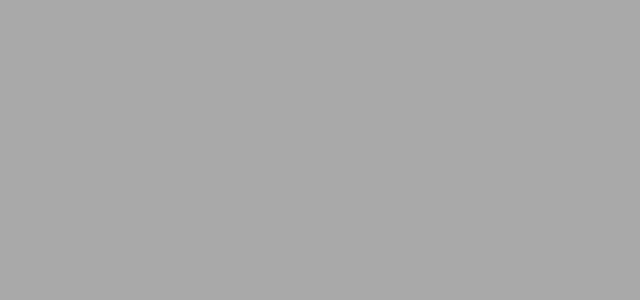
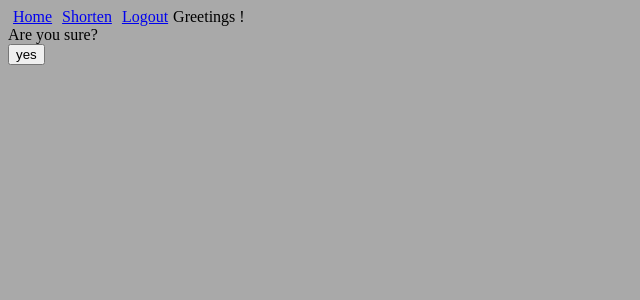
Before and after one commit to evanconway/url-shortner, a React (Vite) app in the folder client/: page /logout in a window 1280 px wide. Before the commit this address had no page. Shown: the top 300 px of the page, without its empty margins (0-640 px from the left). Built offline with nearby package versions, Linux system fonts and the light colour scheme.

Commit message:
fix shortened urls, username display, and cleanup pages

```diff
--- a/client/src/components/CreateAccount.tsx
+++ b/client/src/components/CreateAccount.tsx
@@ -40,8 +40,7 @@ const CreateAccount = () => {
                 "Content-type": "application/json; charset=UTF-8"
             }
         });
-
-        console.log(response);
+        if (response.ok) window.location.href = '/';
         setAccount({ username: '', password: '', repass: ''});
     };
 
--- a/client/src/components/View.tsx
+++ b/client/src/components/Home.tsx
@@ -1,7 +1,7 @@
 import { useEffect, useState } from "react";
 import LinkBar from "./LinkBar";
 
-const View = () => {
+const Home = () => {
     const [shorts, setShorts] = useState<{ original: string, short: string }[]>();
 
     useEffect(() => {
@@ -29,4 +29,4 @@ const View = () => {
     </div>;
 };
 
-export default View;
+export default Home;
--- a/client/src/components/LinkBar.tsx
+++ b/client/src/components/LinkBar.tsx
@@ -2,13 +2,15 @@ import { Link as RRLink } from 'react-router-dom';
 
 const Link = (to: string, text: string) => <RRLink style={{ padding: '0 5px' }} to={to}>{text}</RRLink>;
 
+// @ts-ignore
+const getCookie = (name: string) => document.cookie.match(new RegExp(`(^| )${name}=([^;]+)`))?.at(2);
+
 const LinkBar = () => {
     return <div>
         {Link('/', 'Home')}
-        {Link('/create', 'Create')}
-        {Link('/view', 'View')}
-        {Link('/secret', 'Secret')}
-        {Link('/users', 'Users')}
+        {Link('/shorten', 'Shorten')}
+        {Link('/logout', 'Logout')}
+        <span>Greetings {getCookie('username')}!</span>
     </div>
 };
 
--- /dev/null
+++ b/client/src/components/Logout.tsx
@@ -0,0 +1,13 @@
+import LinkBar from "./LinkBar";
+
+const Logout = () => {
+    return <div>
+        <LinkBar />
+        <div>Are you sure?</div>
+        <button onClick={async () => {
+
+        }}>yes</button>
+    </div>;
+};
+
+export default Logout;
--- a/client/src/components/SecretMessage.tsx
+++ /dev/null
@@ -1,21 +0,0 @@
-import { useEffect, useState } from "react";
-import LinkBar from "./LinkBar";
-
-const SecretMessage = () => {
-    const [msg, setMsg] = useState('getting secret message...');
-
-    useEffect(() => {
-        const get = async () => {
-            const data = await (await fetch('/app/greet')).text();
-            setMsg(data);
-        };
-        get();
-    }, [setMsg]);
-
-    return <div>
-        <LinkBar />
-        {msg}
-    </div>;
-};
-
-export default SecretMessage;
--- a/client/src/components/Create.tsx
+++ b/client/src/components/Shorten.tsx
@@ -1,7 +1,7 @@
 import { useState } from "react";
 import LinkBar from "./LinkBar";
 
-const Create = () => {
+const Shorten = () => {
     const [urlInput, setUrlInput] = useState('');
 
     return <div>
@@ -20,10 +20,10 @@ const Create = () => {
                     "Content-type": "application/json; charset=UTF-8"
                 }
             });
-            window.location.href = '/view';
+            window.location.href = '/';
             setUrlInput('');
         }}>Create</button>
     </div>;
 };
 
-export default Create;
+export default Shorten;
--- a/client/src/components/UnsafeUsers.tsx
+++ /dev/null
@@ -1,28 +0,0 @@
-import { useEffect, useState } from "react";
-import LinkBar from "./LinkBar";
-
-const UnsafeUsers = () => {
-    const [users, setUsers] = useState<{name: string, password: string}[]>();
-
-    useEffect(() => {
-        const get = async () => {
-            const data: { name: string, password: string }[] = await (await fetch('/app/unsafeuserdata')).json();
-            setUsers(data);
-        };
-        get();
-    }, [setUsers]);
-
-    let returnElement = <div>fetching users...</div>
-
-    if (users !== undefined) {
-        if (users.length <= 0) returnElement = <div>{'no users:('}</div>
-        else returnElement = <ul>{users.map(user => <div>{user.name}: {user.password}</div>)}</ul>;
-    }
-
-    return <div>
-        <LinkBar />
-        {returnElement}
-    </div>;
-};
-
-export default UnsafeUsers;
--- a/client/src/main.tsx
+++ b/client/src/main.tsx
@@ -2,23 +2,20 @@ import React from 'react';
 import ReactDOM from 'react-dom/client';
 import './index.css';
 import { BrowserRouter, Route, Routes } from 'react-router-dom';
-import SecretMessage from './components/SecretMessage';
-import Create from './components/Create';
-import View from './components/View';
-import UnsafeUsers from './components/UnsafeUsers';
+import Shorten from './components/Shorten';
 import Login from './components/Login';
 import CreateAccount from './components/CreateAccount';
+import Logout from './components/Logout';
+import Home from './components/Home';
 
 
 ReactDOM.createRoot(document.getElementById('root')!).render(
 	<React.StrictMode>
 		<BrowserRouter>
 				<Routes>
-					<Route path='/' element={<h1>Home</h1>} />
-					<Route path='/create' element={<Create/>} />
-					<Route path='/view' element={<View/>} />
-					<Route path='/secret' element={<SecretMessage/>} />
-					<Route path='/users' element={<UnsafeUsers/>} />
+					<Route path='/' element={<Home/>} />
+					<Route path='/shorten' element={<Shorten/>} />
+					<Route path='/logout' element={<Logout/>} />
 					<Route path='/login' element={<Login/>} />
 					<Route path='/createaccount' element={<CreateAccount/>} />
 				</Routes>
```
